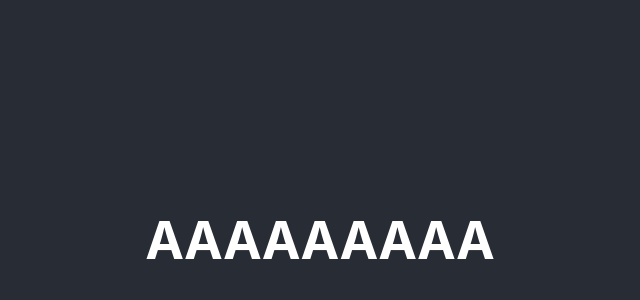
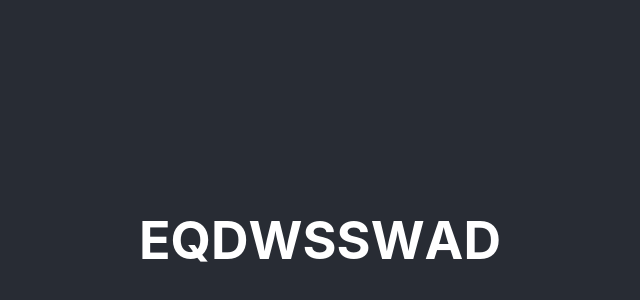
Before and after one commit to sashaevt/belakis-captcha-training, a React (Create React App) app: page / in a window 1280 px wide. Shown: the part 160-460 px from the top of the page, without its empty margins (320-960 px from the left). Built offline with nearby package versions, Linux system fonts and the light colour scheme.

Commit message:
Update PressArea.js

```diff
--- a/src/PressArea/PressArea.js
+++ b/src/PressArea/PressArea.js
@@ -1,4 +1,5 @@
 import './PressArea.css'
+import { useEffect } from 'react';
 
 function PressArea() {
     return (
@@ -9,25 +10,40 @@ function PressArea() {
 }
 
 function CaptchaButtonsGroup() {
+    useEffect(() => {
+        document.addEventListener('keypress', detectKeyPress, true)
+    });
+
+    const detectKeyPress = (event) => {
+
+    }
+
+    const letters = [
+        'q', 'w', 'e', 'a', 's', 'd'
+    ];
+
+    function getRandomLetter(array) {
+        return array[Math.floor(Math.random() * array.length)];
+    }
     return (
         <div class="captcha-buttons-group">
-            <CaptchaButton />
-            <CaptchaButton />
-            <CaptchaButton />
-            <CaptchaButton />
-            <CaptchaButton />
-            <CaptchaButton />
-            <CaptchaButton />
-            <CaptchaButton />
-            <CaptchaButton />
+            <CaptchaButton letter={getRandomLetter(letters)} />
+            <CaptchaButton letter={getRandomLetter(letters)} />
+            <CaptchaButton letter={getRandomLetter(letters)} />
+            <CaptchaButton letter={getRandomLetter(letters)} />
+            <CaptchaButton letter={getRandomLetter(letters)} />
+            <CaptchaButton letter={getRandomLetter(letters)} />
+            <CaptchaButton letter={getRandomLetter(letters)} />
+            <CaptchaButton letter={getRandomLetter(letters)} />
+            <CaptchaButton letter={getRandomLetter(letters)} />
         </div>
     );
 }
 
-function CaptchaButton() {
+function CaptchaButton(props) {
     return (
         <div class="captchaButton">
-            <h1>A</h1>
+            <h1>{props.letter.toUpperCase()}</h1>
         </div>
     );
 }
```
